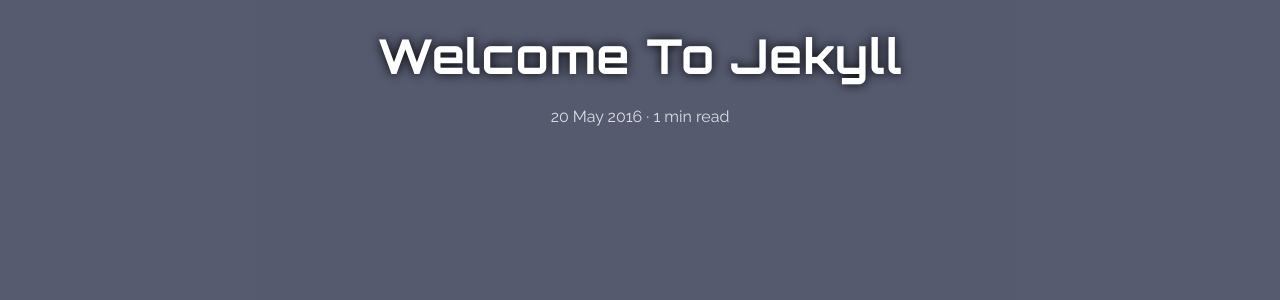
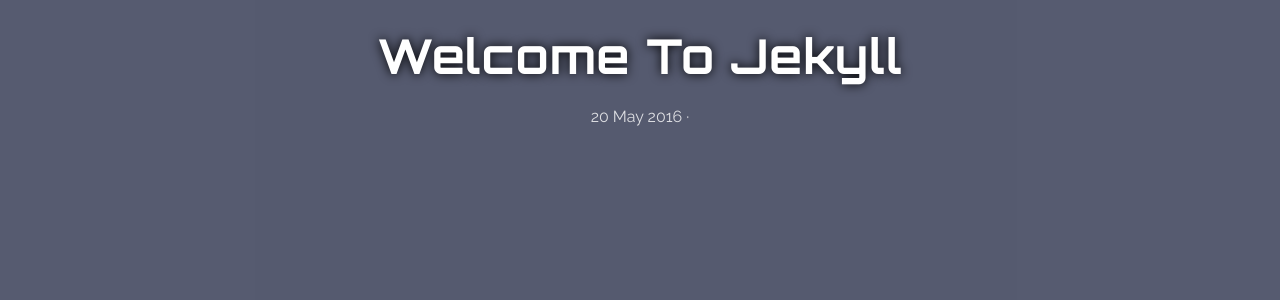
Before and after one commit to specialopssecurity/specialopssecurity.github.io, a Jekyll site: the page built from _posts/2016-05-20-welcome-to-jekyll.md, in a window 1280 px wide. Shown: the part 206-506 px from the top of the page. Built offline with Jekyll 4.4.1, drawn with Linux system fonts in a browser that asks for light colours.

Commit message:
Update post.html

```diff
--- a/_layouts/post.html
+++ b/_layouts/post.html
@@ -43,14 +43,7 @@
         <span>
           <time>{{ page.date | date_to_string }}</time>&nbsp;&middot;
         </span>
-        <span>
-            {% assign words = content | number_of_words %}
-              {% if words < 360 %}
-                1 min
-              {% else %}
-                {{ words | divided_by:180 }} mins
-            {% endif %} read
-        </span>
+
       </p>
     </div>
   </div>
@@ -94,20 +87,6 @@
       </div>
     </div>
 
-    {% if site.disqus.shortname %}
-
-    <div class="comments">
-      <div class="container">
-        <div class="post-content">
-
-          {% include disqus.html %}
-
-        </div>
-      </div>
-    </div>
-
-    {% endif %}
-
   </main>
 
   {% include footer.html %}
```
Also changed, not shown: other parts of _layouts/post.html (+1 -1 lines).
